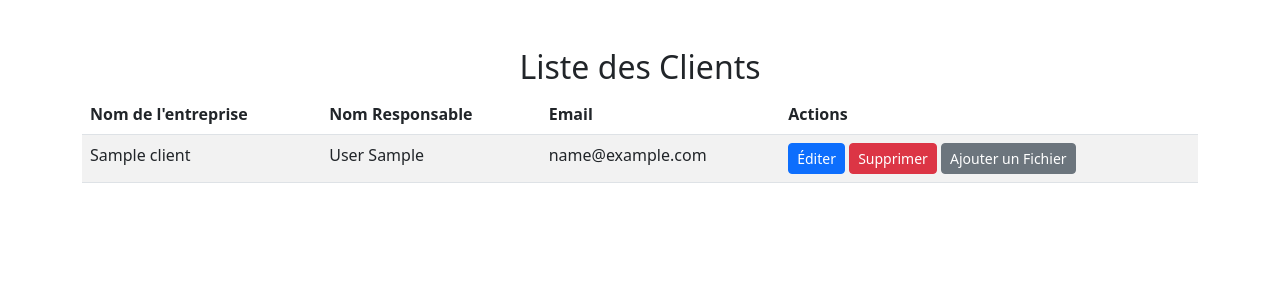
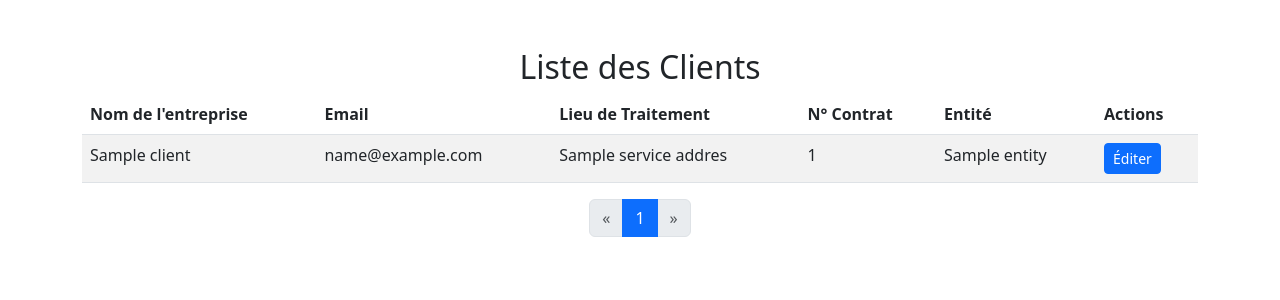
Before and after one commit to gaulois/AHCbackoffice, a Flask app: page /client_list in a window 1280 px wide. Shown: the top 300 px of the page. Run offline with Flask 3, Linux system fonts and the light colour scheme; a database or web service that is not in the repository returns one stand-in record (values such as "Sample title"); parts of the project's set-up code (start-up, migrations or seed data) failed here and were passed over.

Commit message:
Ajout des fonctionnalités : pagination dans le listing client, champ traitement, import Excel amélioré

```diff
--- a/Templates/client_list.html
+++ b/Templates/client_list.html
@@ -16,8 +16,11 @@
            <thead>
     <tr>
         <th>Nom de l'entreprise</th>
-                    <th>Nom Responsable</th>
+      <!--   <th>Nom Responsable</th>-->
         <th>Email</th>
+        <th>Lieu de Traitement</th>
+        <th>N° Contrat</th>
+        <th>Entité</th>
         <th>Actions</th>
     </tr>
 </thead>
@@ -25,17 +28,57 @@
             {% for client in clients %}
     <tr>
         <td>{{ client.companyName }}</td>
-                    <td>{{ client.responsible.lastName }} {{ client.responsible.firstName }}</td>
+        <!-- <td>{{ client.responsible.lastName }} {{ client.responsible.firstName }}</td>-->
         <td>{{ client.email }}</td>
+        <td>{{ client.serviceAddress.treatmentPlaceName if client.serviceAddress.treatmentPlaceName else "N/A" }}</td>
+        <td>{{ client.contractNumber if client.contractNumber else "N/A" }}</td>
+        <td>{{ client.entity if client.entity else "N/A" }}</td>
         <td>
             <button class="btn btn-primary btn-sm" onclick="loadContent('{{ url_for('edit_client_route', client_id=client._id) }}')">Éditer</button>
-    <button class="btn btn-danger btn-sm" onclick="confirmDelete('{{ url_for('delete_client_route', client_id=client['_id']) }}')">Supprimer</button>
-    <a href="{{ url_for('upload_page', client_id=client['_id']) }}" class="btn btn-secondary btn-sm">Ajouter un Fichier</a>
+        <!--    <button class="btn btn-danger btn-sm" onclick="confirmDelete('{{ url_for('delete_client_route', client_id=client['_id']) }}')">Supprimer</button>
+            <a href="{{ url_for('upload_page', client_id=client['_id']) }}" class="btn btn-secondary btn-sm">Ajouter un Fichier</a>-->
         </td>
     </tr>
     {% endfor %}
             </tbody>
         </table>
+       <nav aria-label="Pagination">
+    <ul class="pagination justify-content-center">
+        {% if page > 1 %}
+        <li class="page-item">
+            <a class="page-link" href="?load=client_list&page={{ page - 1 }}" aria-label="Précédent">
+                <span aria-hidden="true">&laquo;</span>
+            </a>
+        </li>
+        {% else %}
+        <li class="page-item disabled">
+            <a class="page-link" href="#" aria-label="Précédent">
+                <span aria-hidden="true">&laquo;</span>
+            </a>
+        </li>
+        {% endif %}
+
+        {% for p in range(1, total_pages + 1) %}
+        <li class="page-item {% if p == page %}active{% endif %}">
+            <a class="page-link" href="?load=client_list&page={{ p }}">{{ p }}</a>
+        </li>
+        {% endfor %}
+
+        {% if page < total_pages %}
+        <li class="page-item">
+            <a class="page-link" href="?load=client_list&page={{ page + 1 }}" aria-label="Suivant">
+                <span aria-hidden="true">&raquo;</span>
+            </a>
+        </li>
+        {% else %}
+        <li class="page-item disabled">
+            <a class="page-link" href="#" aria-label="Suivant">
+                <span aria-hidden="true">&raquo;</span>
+            </a>
+        </li>
+        {% endif %}
+    </ul>
+</nav>
     </div>
 
 
--- a/Templates/create_client.html
+++ b/Templates/create_client.html
@@ -100,6 +100,11 @@
                     </div>
 
                     <h4>Adresse de Prestation</h4>
+                    <div class="mb-3">
+    <label for="treatmentPlaceName" class="form-label">Nom du Lieu de Traitement</label>
+    <input type="text" id="treatmentPlaceName" name="serviceAddress[treatmentPlaceName]" class="form-control"
+           value="{{ client.serviceAddress.treatmentPlaceName if is_edit else '' }}">
+</div>
                     <div class="mb-3">
                         <label for="serviceAddress" class="form-label">Adresse</label>
                         <input type="text" id="serviceAddress" name="serviceAddress[address]" class="form-control" value="{{ client.serviceAddress.address if is_edit else '' }}">
--- a/Templates/welcome.html
+++ b/Templates/welcome.html
@@ -108,13 +108,14 @@
         // Chargement automatique en fonction des paramètres d'URL
 const params = new URLSearchParams(window.location.search);
 const contentToLoad = params.get('load');
+const page = params.get('page') || 1; // Par défaut, la page est 1
 
 if (contentToLoad === "user_list") {
     loadContent('{{ url_for('user_list') }}');
 } else if (contentToLoad === "create_user") {
     loadContent('{{ url_for('create_user_route') }}');
 } else if (contentToLoad === "client_list") {
-    loadContent('{{ url_for('client_list') }}');
+    loadContent(`{{ url_for('client_list') }}?page=${page}`);
 } else if (contentToLoad === "create_client") {
     loadContent('{{ url_for('create_client_route') }}');
 } else if (contentToLoad.startsWith("edit_client_route=")) {
--- a/main.py
+++ b/main.py
@@ -192,13 +192,29 @@ def create_client_route():
     empty_client = Client().to_dict()
     return render_template("create_client.html", client=empty_client, is_edit=False)
 
-
 @app.route("/client_list")
 def client_list():
-    clients = db.clients.find({}, {"companyName": 1, "responsible": 1,
-                                   "email": 1})  # Ne récupérer que les champs nécessaires
-    return render_template("client_list.html", clients=clients)
+    page = int(request.args.get('page', 1))  # Page actuelle, par défaut 1
+    per_page = 50 # Nombre de clients par page
+    skip = (page - 1) * per_page
 
+    # Total des clients pour calculer les pages
+    total_clients = db.clients.count_documents({})
+
+    # Récupération des clients avec skip et limit
+    clients = list(db.clients.find({}, {
+        "companyName": 1,
+        "responsible": 1,
+        "email": 1,
+        "serviceAddress.treatmentPlaceName": 1,
+        "contractNumber": 1,
+        "entity": 1
+    }).skip(skip).limit(per_page))
+
+    # Nombre total de pages
+    total_pages = (total_clients + per_page - 1) // per_page
+
+    return render_template("client_list.html", clients=clients, page=page, total_pages=total_pages)
 
 @app.route("/edit_client/<client_id>", methods=["GET", "POST"])
 def edit_client_route(client_id):
@@ -424,6 +440,7 @@ def upload_excel():
                         "postalCode": row.get("ggg ", "") or "",
                         "city": row.get("ville lieu de traitement", "") or "",
                         "country": "",
+                        "treatmentPlaceName": row.get("nom lieux de traitement") or "",
                     },
                     "notes": row.get("NOTES", "") or "",
                     "contractType": row.get("type de contrat", "") or "",
--- a/models/client.py
+++ b/models/client.py
@@ -46,7 +46,8 @@ class Client:
             "address": "",
             "postalCode": "",
             "city": "",
-            "country": ""
+            "country": "",
+            "treatmentPlaceName": ""
         }
         self.notes = notes
         self.contract_type = contract_type
@@ -119,6 +120,7 @@ class Client:
                 "postalCode": form_data.get("serviceAddress[postalCode]", ""),
                 "city": form_data.get("serviceAddress[city]", ""),
                 "country": form_data.get("serviceAddress[country]", ""),
+                "treatmentPlaceName": form_data.get("serviceAddress[treatmentPlaceName]", "")  #
             },
             notes=form_data.get("notes", ""),
             contract_type=form_data.get("contractType", ""),
```
Lines whose indentation alone changed are shown as unchanged.
